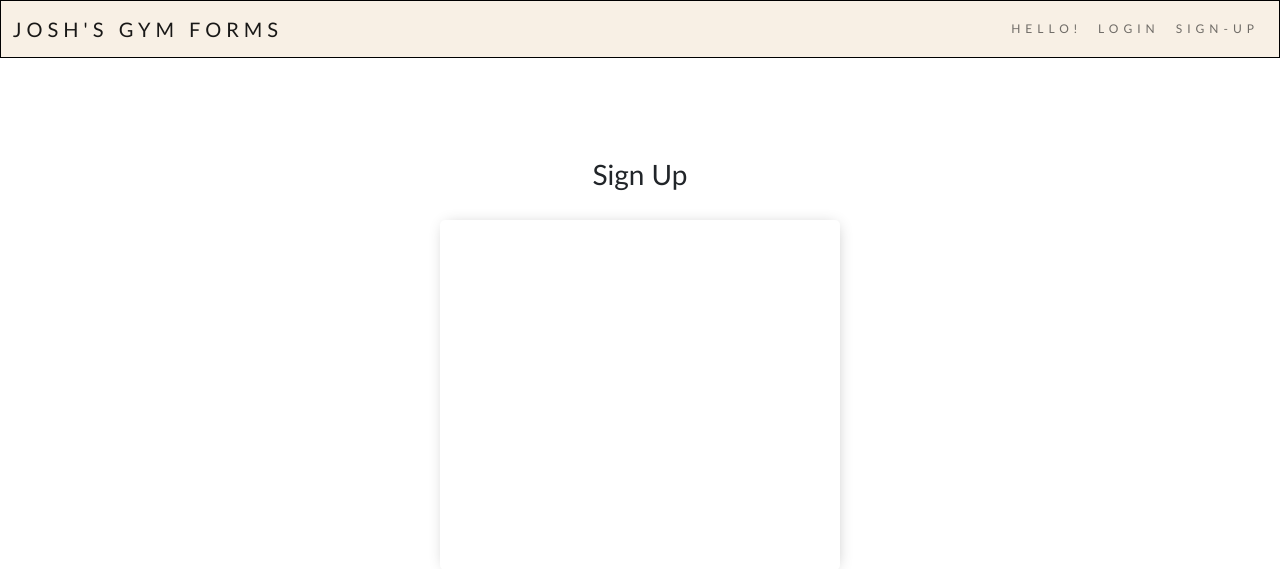
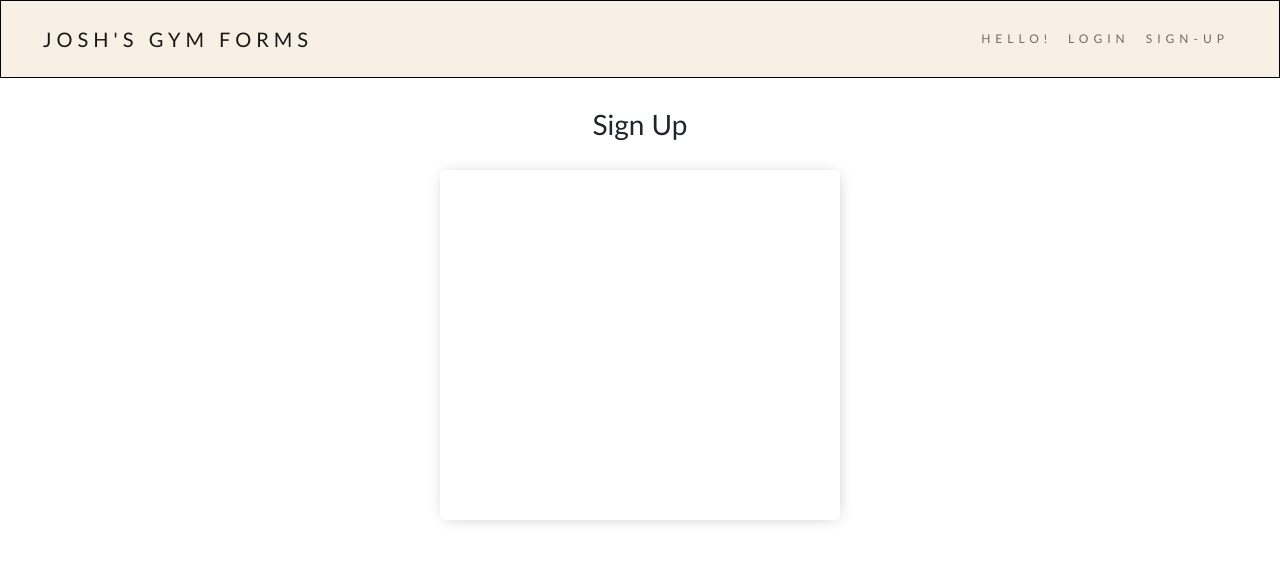
Before and after one commit to joshuaanyang/GymExercises, a Flask app: template templates/new-sign-up.html in a window 1280 px wide. Shown: the top 569 px of the page. Run offline with Flask 2, Linux system fonts and the light colour scheme; the template is opened without the code that fills it, so the values that code supplies are empty; some libraries are stand-ins or nearby versions.

Commit message:
Sign up page navbar

```diff
--- a/static/css/new-styles.css
+++ b/static/css/new-styles.css
@@ -59,6 +59,16 @@ body {
 
 .my-nav-container{
   border: solid 1px black;
+  padding: 10px 30px;
+  background-color:rgb(248, 240, 229)
+}
+
+.navbar-light .navbar-toggler {
+  color: black;
+}
+
+.navbar-toggler:focus {
+ box-shadow: 0 0 0 0.1rem  !important;
 }
 
 /* new bootstrap nav end*/
@@ -153,7 +163,7 @@ border-left: 0;
 .login-text{
   padding: 20px;
   width: auto;
-  margin-top: 80px;
+  margin-top: 10px;
   text-align: center;
 }
 
```
Also changed, not shown: templates/new-sign-up.html (+2 -30 lines).
